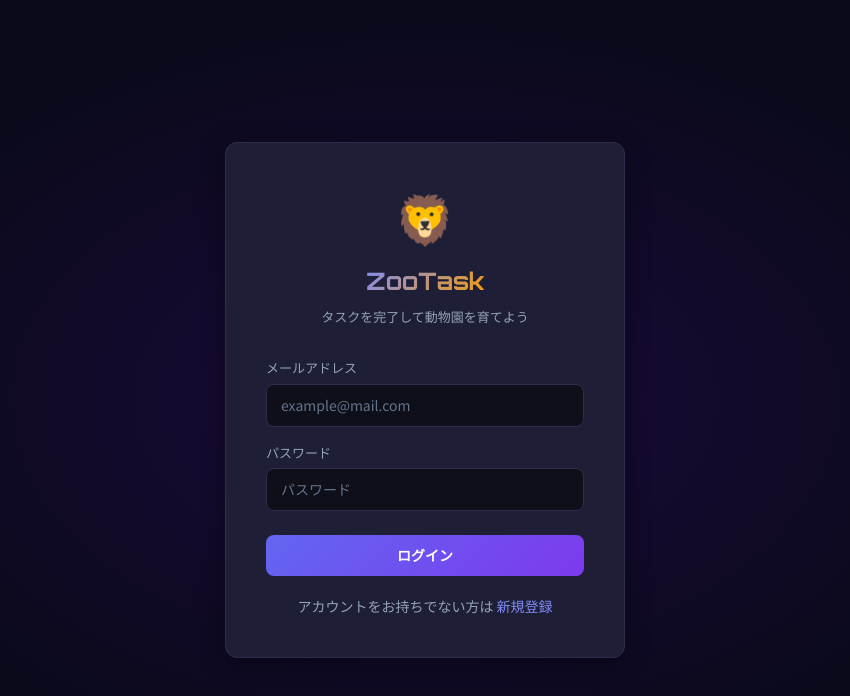
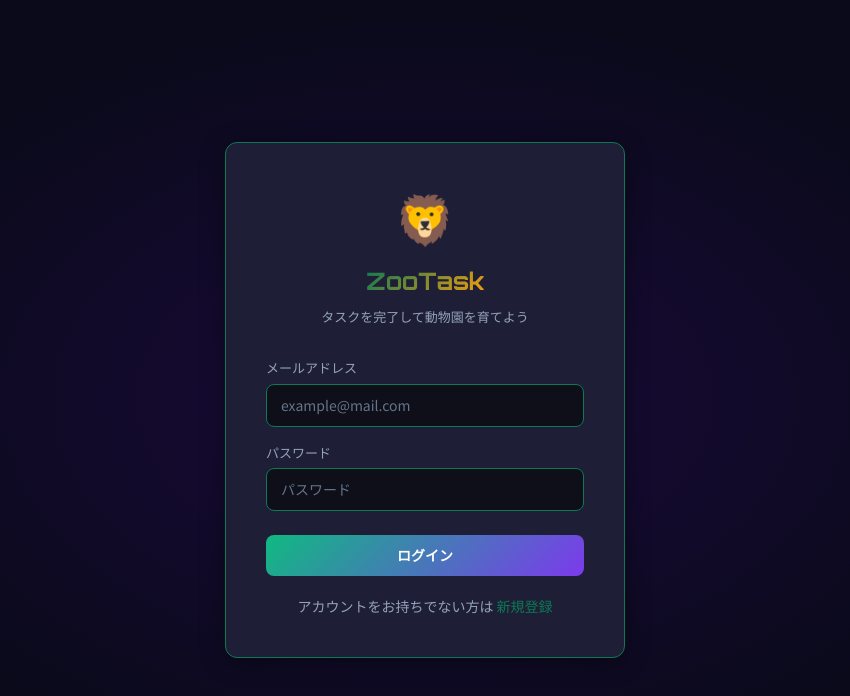
Before and after one commit to S-Onno/graduation-project-integrated, a Next.js app in the folder files/nextjs_app/: page /login in a window 1280 px wide. Shown: the top 696 px of the page, without its empty margins (215-1065 px from the left). Built offline with nearby package versions, Linux system fonts and the light colour scheme.

Commit message:
feat: タスク管理画面のUIをTickTick風ライトテーマに刷新

```diff
--- a/files/nextjs_app/src/app/globals.css
+++ b/files/nextjs_app/src/app/globals.css
@@ -6,8 +6,8 @@
   --bg-secondary: #16162a;
   --bg-card: #1e1e36;
   --bg-card-hover: #252545;
-  --accent-purple: #6366f1;
-  --accent-purple-light: #818cf8;
+  --accent-purple: #10b981;
+  --accent-purple-light: #0c7955;
   --accent-gold: #f59e0b;
   --accent-orange: #f97316;
   --accent-green: #10b981;
@@ -16,7 +16,7 @@
   --text-primary: #f1f5f9;
   --text-secondary: #94a3b8;
   --text-muted: #64748b;
-  --border: #2d2d4e;
+  --border: #0c7955;
   --border-light: #3d3d6e;
   --radius: 12px;
   --radius-sm: 8px;
@@ -24,6 +24,25 @@
   --shadow-glow: 0 0 20px rgba(99,102,241,0.3);
   --font-main: 'Noto Sans JP', sans-serif;
   --font-game: 'Orbitron', sans-serif;
+
+  /* タスク管理画面（ライトテーマ）用 */
+  --zoo-purple      : #10b981;/*#6366f1;*/
+  --zoo-purple-light: #0c7955;
+  --zoo-purple-bg   : #eef2ff;
+  --zoo-teal        : #10b981;
+  --zoo-teal-bg     : #ecfdf5;
+  --zoo-amber       : #f59e0b;
+  --zoo-amber-bg    : #fffbeb;
+  --zoo-red         : #ef4444;
+  --zoo-red-bg      : #fef2f2;
+  --zoo-text        : #1f2937;
+  --zoo-text-sub    : #6b7280;
+  --zoo-text-muted  : #9ca3af;
+  --zoo-border      : #e5e7eb;
+  --zoo-bg          : #ffffff;
+  --zoo-bg-sub      : #f9fafb;
+  --zoo-bg-hover    : #f3f4f6;
+  --zoo-radius      : 8px;
 }
 
 *, *::before, *::after { box-sizing: border-box; margin: 0; padding: 0; }
@@ -52,8 +71,8 @@ body {
 
 .sidebar {
   width: 260px; min-height: 100vh;
-  background: var(--bg-secondary);
-  border-right: 1px solid var(--border);
+  background: var(--zoo-bg);
+  border-right: 1px solid var(--zoo-border);
   display: flex; flex-direction: column;
   position: fixed; top: 0; left: 0; bottom: 0;
   z-index: 100; transition: transform 0.3s ease;
@@ -65,34 +84,32 @@ body {
   .main-content { margin-left: 0; }
 }
 
-.sidebar-header { display: flex; align-items: center; gap: 12px; padding: 20px 16px; border-bottom: 1px solid var(--border); }
+.sidebar-header { display: flex; align-items: center; gap: 12px; padding: 20px 16px; border-bottom: 1px solid var(--zoo-border); }
 .sidebar-logo { font-size: 28px; }
 .sidebar-title {
-  font-family: var(--font-game); font-size: 18px; font-weight: 700;
-  background: linear-gradient(135deg, var(--accent-purple-light), var(--accent-gold));
-  -webkit-background-clip: text; -webkit-text-fill-color: transparent;
+  font-size: 16px; font-weight: 700; color: var(--zoo-text);
 }
 
 .sidebar-nav { flex: 1; padding: 12px 8px; display: flex; flex-direction: column; gap: 4px; }
 .nav-item {
   display: flex; align-items: center; gap: 12px;
-  padding: 12px 16px; border-radius: var(--radius-sm);
-  border: none; background: transparent;
-  color: var(--text-secondary); cursor: pointer;
+  padding: 12px 16px; border-radius: var(--zoo-radius);
+  border: none; border-left: 3px solid transparent; background: transparent;
+  color: var(--zoo-text-sub); cursor: pointer;
   font-size: 14px; font-family: var(--font-main);
   transition: all 0.2s; text-decoration: none; width: 100%;
 }
-.nav-item:hover, .nav-item.active { background: rgba(99,102,241,0.15); color: var(--accent-purple-light); }
-.nav-item.active { border-left: 3px solid var(--accent-purple); }
+.nav-item:hover { background: var(--zoo-bg-sub); }
+.nav-item.active { background: var(--zoo-purple-bg); color: var(--zoo-purple); border-left: 3px solid var(--zoo-purple); }
 
 .topbar {
-  height: 64px; background: var(--bg-secondary);
-  border-bottom: 1px solid var(--border);
+  height: 64px; background: var(--zoo-bg);
+  border-bottom: 1px solid var(--zoo-border);
   display: flex; align-items: center; justify-content: space-between;
   padding: 0 24px; position: sticky; top: 0; z-index: 50;
 }
-.topbar-title { font-size: 18px; font-weight: 600; }
-.topbar-menu { display: none; background: none; border: none; color: var(--text-primary); font-size: 20px; cursor: pointer; }
+.topbar-title { font-size: 18px; font-weight: 600; color: var(--zoo-text); }
+.topbar-menu { display: none; background: none; border: none; color: var(--zoo-text); font-size: 20px; cursor: pointer; }
 @media (max-width: 768px) { .topbar-menu { display: block; } }
 
 .page-container { flex: 1; overflow-y: auto; padding: 24px 24px 88px; }
@@ -137,23 +154,151 @@ body {
 .form-label { display: block; font-size: 13px; color: var(--text-secondary); margin-bottom: 6px; }
 .form-group { margin-bottom: 16px; }
 
-.task-card {
-  background: var(--bg-card); border: 1px solid var(--border);
-  border-radius: var(--radius); padding: 16px;
-  display: flex; align-items: center; gap: 16px;
-  transition: all 0.2s; margin-bottom: 10px;
+/* ==========================================================================
+   タスク管理画面（ライトテーマ／TickTick風）
+   ※ 動物園・管理画面・ログイン画面等と共有しているクラス（.card, .btn-*, .form-*,
+      .toast, .section-header 等）は変更せず、タスク専用のクラス（tl- 接頭辞）を追加する。
+   ========================================================================== */
+
+@keyframes tlFadeInUp {
+  from { opacity: 0; transform: translateY(12px); }
+  to   { opacity: 1; transform: translateY(0); }
 }
-.task-card:hover { background: var(--bg-card-hover); border-color: var(--border-light); }
-.task-card.done { opacity: 0.5; }
-.task-card.done .task-title { text-decoration: line-through; color: var(--text-muted); }
-.task-card.overdue { border-left: 3px solid var(--accent-red); }
-.task-check {
-  width: 24px; height: 24px; border: 2px solid var(--border-light);
-  border-radius: 50%; cursor: pointer; display: flex; align-items: center; justify-content: center;
-  flex-shrink: 0; transition: all 0.2s; background: transparent;
+
+.tl-page {
+  background: var(--zoo-bg-sub);
+  margin: -24px -24px -88px;
+  padding: 24px 24px 88px;
+  min-height: 100%;
 }
-.task-check:hover { border-color: var(--accent-green); }
-.task-check.checked { background: var(--accent-green); border-color: var(--accent-green); color: #fff; }
+.tl-inner { max-width: 680px; margin: 0 auto; }
+
+.tl-header { display: flex; align-items: center; justify-content: space-between; margin-bottom: 20px; }
+.tl-title { font-size: 20px; font-weight: 600; color: var(--zoo-text); }
+.tl-subtitle { font-size: 13px; color: var(--zoo-text-sub); margin-top: 4px; }
+.tl-add-btn {
+  background: var(--zoo-purple); color: #fff; border: none;
+  border-radius: var(--zoo-radius); padding: 8px 16px;
+  font-size: 14px; font-family: var(--font-main); font-weight: 600;
+  cursor: pointer; transition: background 0.15s;
+}
+.tl-add-btn:hover { background: #4f46e5; }
+
+/* 進捗エリア */
+.tl-progress {
+  background: var(--zoo-bg); border: 1px solid var(--zoo-border);
+  border-radius: 12px; padding: 16px; margin-bottom: 24px;
+}
+.tl-progress-top { display: flex; align-items: center; justify-content: space-between; margin-bottom: 8px; }
+.tl-progress-label { font-size: 12px; color: var(--zoo-text-sub); }
+.tl-progress-count { font-size: 12px; font-weight: 500; color: var(--zoo-purple); }
+.tl-progress-track { background: var(--zoo-border); height: 6px; border-radius: 99px; overflow: hidden; }
+.tl-progress-fill { background: var(--zoo-purple); height: 100%; border-radius: 99px; transition: width 0.4s ease; }
+.tl-growth-hint {
+  display: flex; align-items: center; gap: 6px;
+  background: var(--zoo-purple-bg); border-radius: 6px; padding: 6px 10px;
+  font-size: 12px; color: var(--zoo-purple); margin-top: 10px;
+}
+
+/* セクション */
+.tl-section { margin-bottom: 8px; }
+.tl-section-header {
+  display: flex; align-items: center; gap: 8px;
+  padding: 8px 4px; margin-top: 8px;
+  border-bottom: 1px solid var(--zoo-border);
+  cursor: pointer; user-select: none;
+  font-size: 11px; font-weight: 500; color: var(--zoo-text-muted);
+  text-transform: uppercase; letter-spacing: 0.06em;
+}
+.tl-section-toggle { font-size: 9px; color: var(--zoo-text-muted); width: 10px; }
+.tl-section-count { margin-left: auto; }
+.tl-list { display: flex; flex-direction: column; }
+
+/* タスク行 */
+.tl-item {
+  background: transparent; border-radius: var(--zoo-radius);
+  padding: 10px 12px; display: flex; align-items: flex-start; gap: 12px;
+  transition: background 0.15s;
+}
+.tl-item:hover { background: var(--zoo-bg-hover); }
+.tl-item.done .tl-item-title { text-decoration: line-through; }
+.tl-item.done { opacity: 0.45; }
+
+.tl-checkbox {
+  width: 18px; height: 18px; border: 1.5px solid #d1d5db; border-radius: 50%;
+  cursor: pointer; display: flex; align-items: center; justify-content: center;
+  flex-shrink: 0; margin-top: 2px; background: transparent; padding: 0;
+  transition: all 0.2s ease;
+}
+.tl-checkbox:hover { border-color: var(--zoo-purple); }
+.tl-checkbox.checked { background: var(--zoo-teal); border-color: var(--zoo-teal); }
+
+.tl-item-content { flex: 1; min-width: 0; }
+.tl-item-title { font-size: 14px; font-weight: 500; color: var(--zoo-text); }
+.tl-item-desc { font-size: 12px; color: var(--zoo-text-sub); margin-top: 2px; }
+
+.tl-due-pill {
+  display: inline-flex; align-items: center; gap: 4px;
+  background: var(--zoo-amber-bg); color: #854F0B;
+  font-size: 11px; padding: 2px 8px; border-radius: 99px; margin-top: 6px;
+}
+.tl-due-pill.overdue { background: var(--zoo-red-bg); color: #A32D2D; }
+.tl-due-pill.allday { background: var(--zoo-teal-bg); color: #0F6E56; }
+
+.tl-delete-btn {
+  background: transparent; border: none; color: #d1d5db; cursor: pointer;
+  padding: 6px; border-radius: 6px; font-size: 15px; line-height: 1;
+  transition: all 0.15s; flex-shrink: 0;
+}
+.tl-delete-btn:hover { color: var(--zoo-red); background: var(--zoo-red-bg); }
+
+.tl-empty {
+  background: var(--zoo-bg); border: 1px solid var(--zoo-border);
+  border-radius: 12px; text-align: center; padding: 40px;
+  color: var(--zoo-text-muted); font-size: 13px;
+}
+
+/* タスク追加モーダル（TaskForm専用） */
+.tl-modal-overlay {
+  position: fixed; inset: 0; background: rgba(0,0,0,0.3);
+  display: flex; align-items: center; justify-content: center; z-index: 1000;
+}
+.tl-modal {
+  background: var(--zoo-bg); border: 1px solid var(--zoo-border);
+  border-radius: 16px; padding: 28px; width: 90%; max-width: 480px;
+}
+.tl-modal h3 { font-size: 17px; font-weight: 600; color: var(--zoo-text); margin-bottom: 20px; }
+.tl-group { margin-bottom: 16px; }
+.tl-label { display: block; font-size: 13px; color: var(--zoo-text-sub); margin-bottom: 6px; }
+.tl-input {
+  width: 100%; background: var(--zoo-bg-sub); border: 1px solid var(--zoo-border);
+  border-radius: var(--zoo-radius); padding: 10px 14px; font-size: 14px; color: var(--zoo-text);
+  font-family: var(--font-main); outline: none; transition: border-color 0.15s;
+}
+.tl-input:focus { border-color: var(--zoo-purple); }
+.tl-input::placeholder { color: var(--zoo-text-muted); }
+.tl-modal-actions { display: flex; justify-content: flex-end; gap: 12px; margin-top: 20px; }
+.tl-btn-ghost {
+  background: transparent; color: var(--zoo-text-sub); border: 1px solid var(--zoo-border);
+  border-radius: var(--zoo-radius); padding: 8px 16px; font-size: 13px;
+  font-family: var(--font-main); cursor: pointer; transition: all 0.15s;
+}
+.tl-btn-ghost:hover { background: var(--zoo-bg-hover); }
+.tl-btn-primary {
+  background: var(--zoo-purple); color: #fff; border: none;
+  border-radius: var(--zoo-radius); padding: 8px 16px; font-size: 13px; font-weight: 600;
+  font-family: var(--font-main); cursor: pointer; transition: background 0.15s;
+}
+.tl-btn-primary:hover { background: #4f46e5; }
+.tl-btn-primary:disabled { opacity: 0.6; cursor: not-allowed; }
+
+/* トースト（タスク画面専用） */
+.tl-toast {
+  position: fixed; bottom: 32px; left: 50%; transform: translateX(-50%);
+  background: #1f2937; color: #fff;
+  border-radius: 10px; padding: 12px 20px; font-size: 13px;
+  animation: tlFadeInUp 0.25s ease; z-index: 9999; white-space: nowrap;
+}
 
 .animal-card {
   background: var(--bg-card); border: 1px solid var(--border);
--- a/files/nextjs_app/src/components/AppShell.tsx
+++ b/files/nextjs_app/src/components/AppShell.tsx
@@ -10,7 +10,7 @@ const NAV = [
   { href: '/zoo',        label: '動物園',        icon: '🦁' },
 ]
 
-export function AppShell({ children }: { children: React.ReactNode }) {
+export function AppShell({ children, fullBleed = false }: { children: React.ReactNode; fullBleed?: boolean }) {
   const [sidebarOpen, setSidebarOpen] = useState(false)
   const pathname = usePathname()
 
@@ -62,9 +62,7 @@ export function AppShell({ children }: { children: React.ReactNode }) {
         </header>
 
         <main className="page-container">
-          <div className="page-inner">
-            {children}
-          </div>
+          {fullBleed ? children : <div className="page-inner">{children}</div>}
         </main>
       </div>
     </div>
```
Also changed, not shown: files/nextjs_app/src/app/tasks/page.tsx (+95 -25 lines), files/nextjs_app/src/components/task/TaskCard.tsx (+19 -14 lines), files/nextjs_app/src/components/task/TaskForm.tsx (+21 -21 lines), files/nextjs_app/src/components/ui/calendar.tsx (+9 -8 lines).
